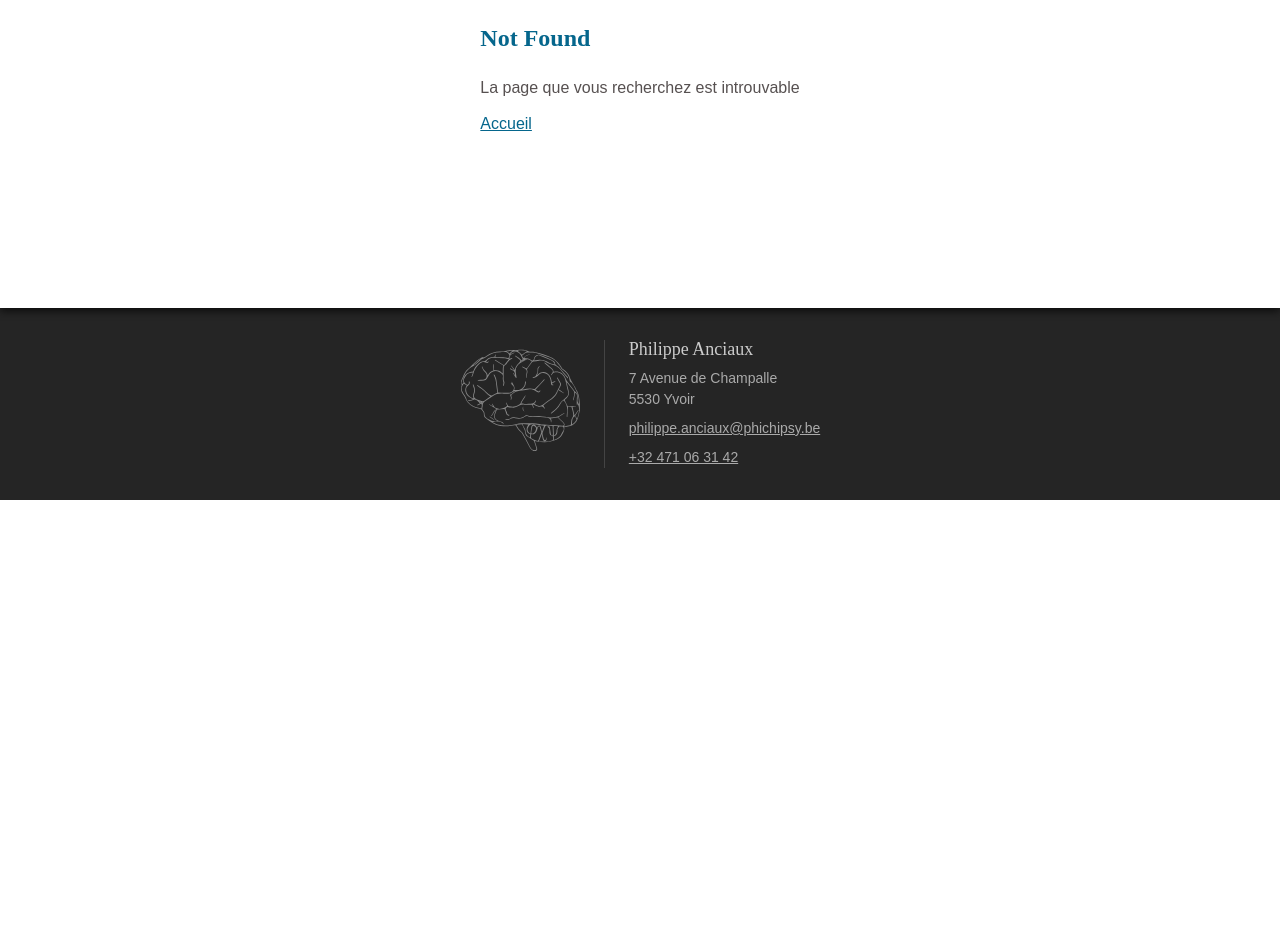
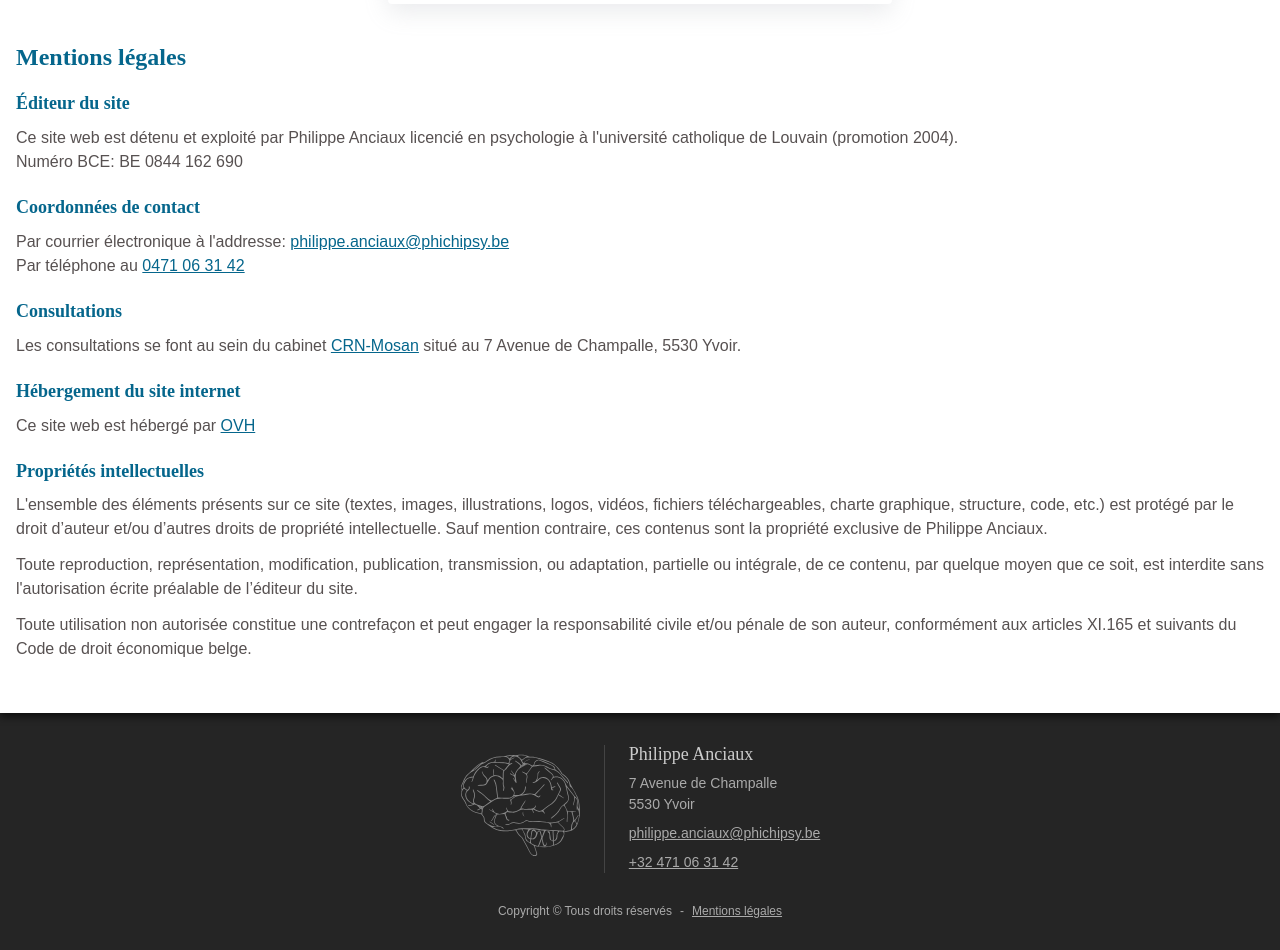
Before and after one commit to Nanges/phi-chi-psy, a Next.js app: page /mentions-legales in a window 1280 px wide. Before the commit this address had no page. Shown: the part 300-1250 px from the top of the page. Before the commit the page ends 800 px from the top, so only its background shows below. Built offline with nearby package versions, Linux system fonts and the light colour scheme; a web font is replaced by a local one.

Commit message:
Mentions légales

```diff
--- a/app/components/Footer.tsx
+++ b/app/components/Footer.tsx
@@ -1,6 +1,7 @@
 import { cn } from '@/libs/utils';
 import Brain from './Brain';
 import styles from './Footer.module.css';
+import Link from 'next/link';
 
 export default function Footer(){
     return <footer className={styles.Footer} id="footer" tabIndex={-1}>
@@ -18,5 +19,12 @@ export default function Footer(){
                 <p><a href="tel:+32 471 06 31 42">+32 471 06 31 42</a></p>
             </div>
         </div>
+        <div className="container mt-8">
+            <p className='font-xs justify-center flex gap-2'>
+                <span>Copyright &copy; Tous droits réservés</span>
+                <span aria-hidden>-</span>
+                <Link href="mentions-legales">Mentions légales</Link>
+            </p>
+        </div>
     </footer>
 }
--- /dev/null
+++ b/app/mentions-legales/page.tsx
@@ -0,0 +1,31 @@
+import { Metadata } from "next";
+import CitationLayout from "../components/citations/CitationLayout";
+
+export const metadata: Metadata = {
+    title: "Mentions légales | φχψ"
+};
+
+export default function MentionsLegales(){
+    return <CitationLayout>
+        <main className="container">
+            <h1 className="my-6 font-2xl font-bold">Mentions légales</h1>
+            <h2 className="mb-3 mt-6 font-lg font-bold">Éditeur du site</h2>
+            <p>Ce site web est détenu et exploité par Philippe Anciaux licencié en psychologie à l'université catholique de Louvain (promotion 2004).</p>
+            <p>Numéro BCE: BE 0844 162 690</p>
+            <h2 className="mb-3 mt-6 font-lg font-bold">Coordonnées de contact</h2>
+            <p>Par courrier électronique à l'addresse: <a href="mailto:philippe.anciaux@phichipsy.be">philippe.anciaux@phichipsy.be</a></p>
+            <p>Par téléphone au <a href="tel:+32 471 06 31 42">0471 06 31 42</a></p>
+            <h2 className="mb-3 mt-6 font-lg font-bold">Consultations</h2>
+            <p>Les consultations se font au sein du cabinet <a href="https://crnmosan.be/psychologues/" target="_blank">CRN-Mosan</a> situé au 7 Avenue de Champalle, 5530 Yvoir.</p>
+            <h2 className="mb-3 mt-6 font-lg font-bold">Hébergement du site internet</h2>
+            <p>Ce site web est hébergé par <a href="https://www.ovhcloud.com" target="_blank">OVH</a></p>
+            <h2 className="mb-3 mt-6 font-lg font-bold">Propriétés intellectuelles</h2>
+            <p className="my-3">
+                L'ensemble des éléments présents sur ce site (textes, images, illustrations, logos, vidéos, fichiers téléchargeables, charte graphique, structure, code, etc.) est protégé par le droit d’auteur et/ou d’autres droits de propriété intellectuelle.
+                Sauf mention contraire, ces contenus sont la propriété exclusive de Philippe Anciaux.
+            </p>
+            <p className="my-3">Toute reproduction, représentation, modification, publication, transmission, ou adaptation, partielle ou intégrale, de ce contenu, par quelque moyen que ce soit, est interdite sans l'autorisation écrite préalable de l’éditeur du site.</p>
+            <p className="my-3">Toute utilisation non autorisée constitue une contrefaçon et peut engager la responsabilité civile et/ou pénale de son auteur, conformément aux articles XI.165 et suivants du Code de droit économique belge.</p>
+        </main>
+    </CitationLayout>
+}
```
